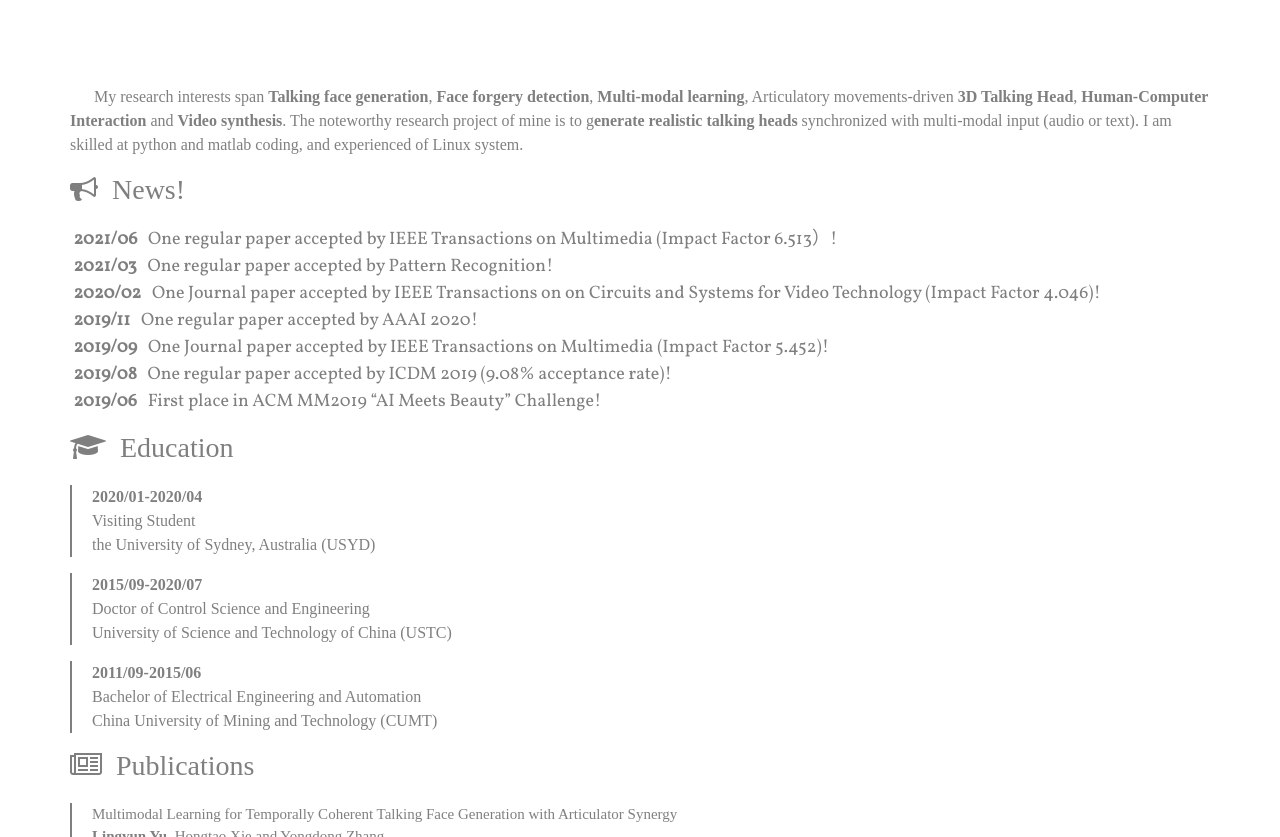
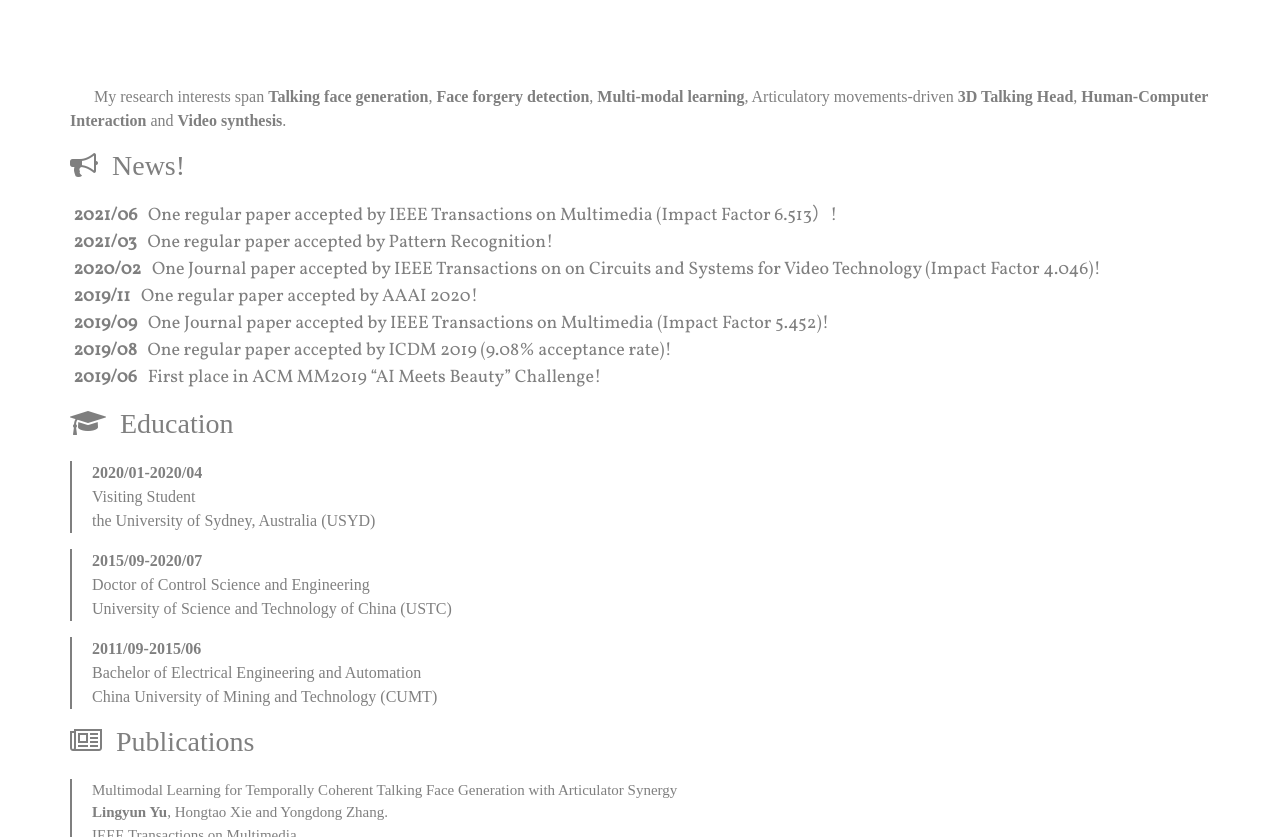
Before and after one commit to xiaoyun4/xiaoyun.github.com, a plain HTML site: page index.html in a window 1280 px wide. Shown: the part 955-1792 px from the top of the page. Drawn offline with Linux system fonts and the light colour scheme; a web font is replaced by a local one.

Commit message:
Update index.html

```diff
--- a/index.html
+++ b/index.html
@@ -88,7 +88,7 @@
 		<div class="row">
 			<div class="col">
 				<p class="p-4-style btn-resize-mode">
-					</strong><br><br>&nbsp; &nbsp; &nbsp; My research interests span <strong>Talking face generation</strong>, <strong>Face forgery detection</strong>, <strong>Multi-modal learning</strong>, Articulatory movements-driven <strong>3D Talking Head</strong>, <strong>Human-Computer Interaction</strong> and <strong>Video synthesis</strong>. The noteworthy research project of mine is to g<strong>enerate realistic talking heads</strong> synchronized with multi-modal input (audio or text). I am skilled at python and matlab coding, and experienced of Linux system.<br>
+					</strong><br><br>&nbsp; &nbsp; &nbsp; My research interests span <strong>Talking face generation</strong>, <strong>Face forgery detection</strong>, <strong>Multi-modal learning</strong>, Articulatory movements-driven <strong>3D Talking Head</strong>, <strong>Human-Computer Interaction</strong> and <strong>Video synthesis</strong>. <br>
 				</p>
 				<h3 class="mg-md">
 					<span class="fa fa-bullhorn"></span>&nbsp; News!
```
